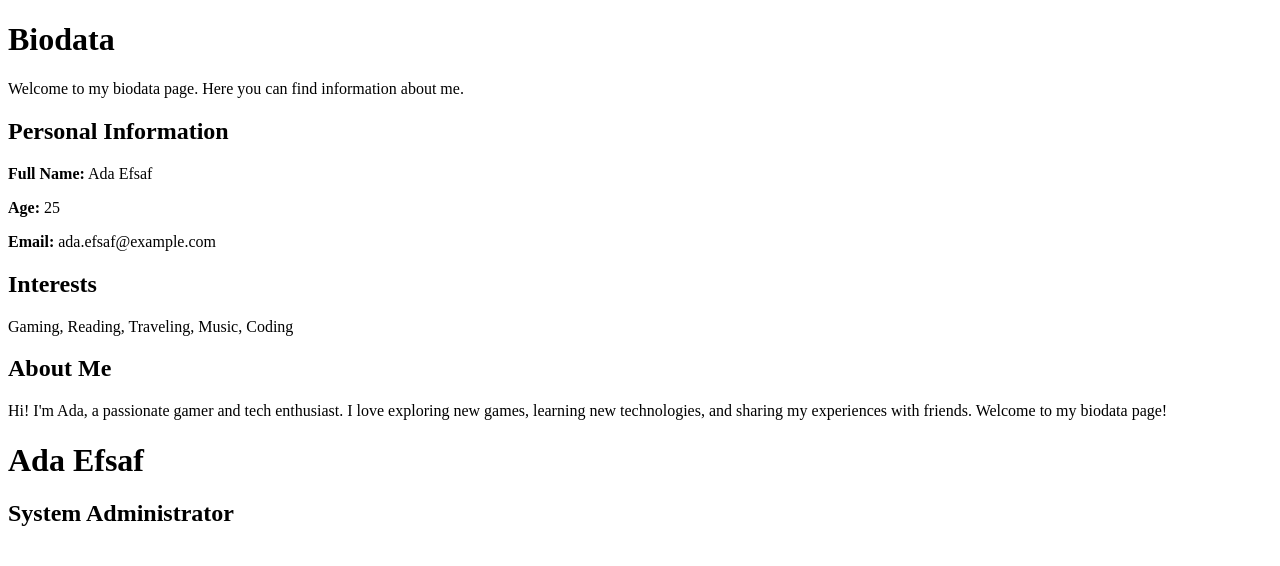
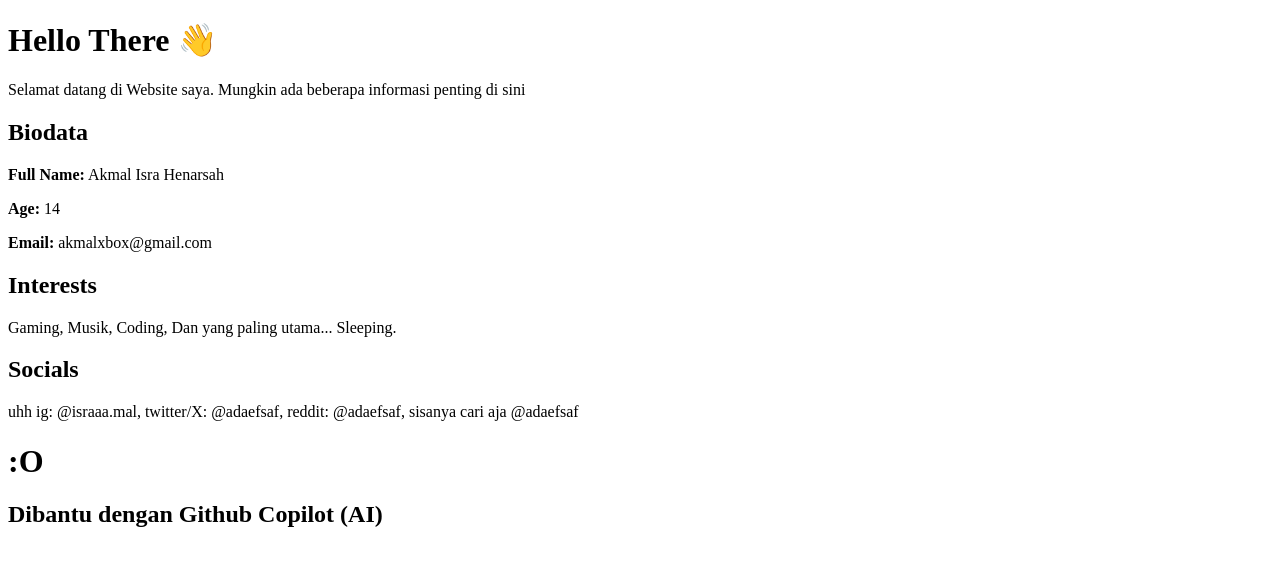
Before and after one commit to adaefsaf/adaefsaf.github.io, a plain HTML site: page index.html in a window 1280 px wide. Drawn offline with Linux system fonts and the light colour scheme.

Commit message:
Update index.html

```diff
--- a/index.html
+++ b/index.html
@@ -1,36 +1,37 @@
 <!DOCTYPE html>
 <html lang="en">
+    <link rel="stylesheet" href="styles.css">
 <head>
     <meta charset="UTF-8">
     <meta name="viewport" content="width=device-width, initial-scale=1.0">
-    <title>Biodata - Ada Efsaf</title>
+    <title>Akmal Isra Henarsah</title>
     <link rel="stylesheet" href="styles.css">
 </head>
 <body>
     <div class="container">
         <div class="content">
-            <h1 class="glow-on-hover">Biodata</h1>
-            <p>Welcome to my biodata page. Here you can find information about me.</p>
+            <h1 class="glow-on-hover">Hello There 👋</h1>
+            <p>Selamat datang di Website saya. Mungkin ada beberapa informasi penting di sini</p>
             <div class="biodata">
                 <div class="biodata-section">
-                    <h2>Personal Information</h2>
-                    <p><strong>Full Name:</strong> Ada Efsaf</p>
-                    <p><strong>Age:</strong> 25</p>
-                    <p><strong>Email:</strong> ada.efsaf@example.com</p>
+                    <h2>Biodata</h2>
+                    <p><strong>Full Name:</strong> Akmal Isra Henarsah</p>
+                    <p><strong>Age:</strong> 14</p>
+                    <p><strong>Email:</strong> akmalxbox@gmail.com</p>
                 </div>
                 <div class="biodata-section">
                     <h2>Interests</h2>
-                    <p>Gaming, Reading, Traveling, Music, Coding</p>
+                    <p>Gaming, Musik, Coding, Dan yang paling utama... Sleeping.</p>
                 </div>
                 <div class="biodata-section">
-                    <h2>About Me</h2>
-                    <p>Hi! I'm Ada, a passionate gamer and tech enthusiast. I love exploring new games, learning new technologies, and sharing my experiences with friends. Welcome to my biodata page!</p>
+                    <h2>Socials</h2>
+                    <p>uhh ig: @israaa.mal, twitter/X: @adaefsaf, reddit: @adaefsaf, sisanya cari aja @adaefsaf</p>
                 </div>
             </div>
         </div>
         <div class="footer">
-            <h1>Ada Efsaf</h1>
-            <h2>System Administrator</h2>
+            <h1>:O</h1>
+            <h2>Dibantu dengan Github Copilot (AI)</h2>
         </div>
     </div>
 </body>
```
